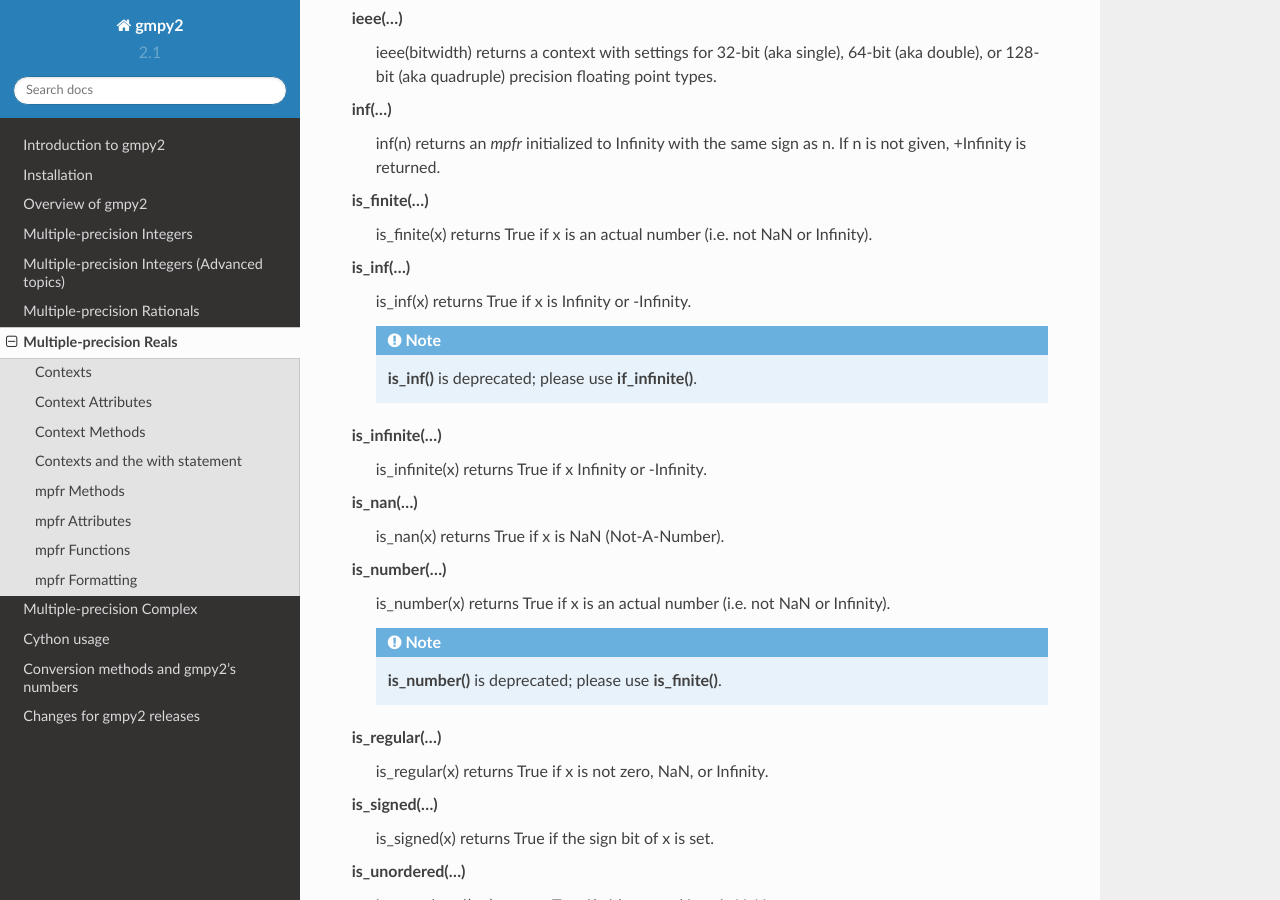
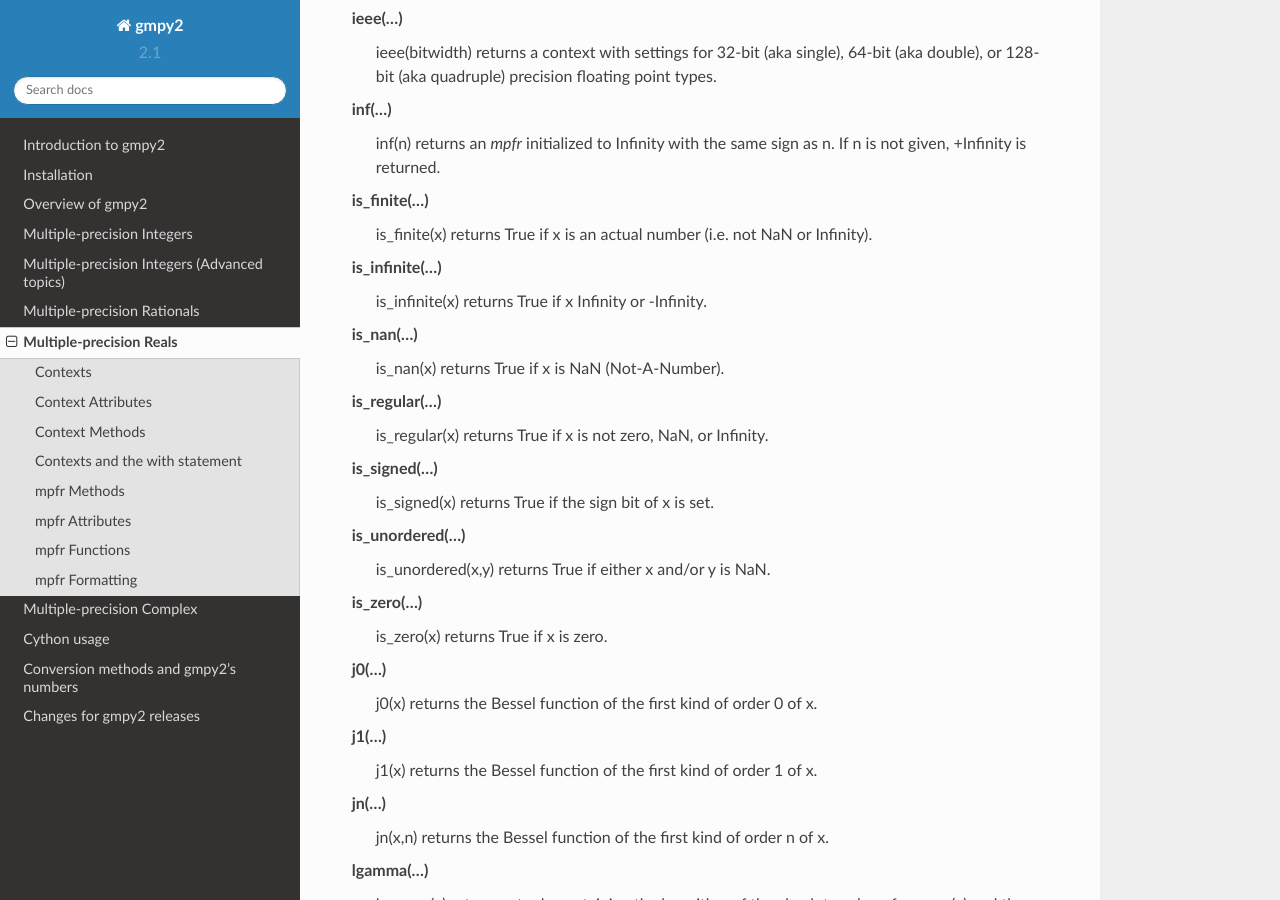
Before and after one commit to aleaxit/gmpy, a Sphinx documentation site: the page built from docs/mpfr.rst, in a window 1280 px wide and 900 px high, scrolled down 16032 px. Built offline with Sphinx 7.4.7 and the Read the Docs theme 2.0.0, drawn with Linux system fonts in a browser that asks for light colours; formulas are drawn with MathJax 3.

Commit message:
Remove deprecated functions (remnants in the rst docs only)

```diff
--- a/docs/mpc.rst
+++ b/docs/mpc.rst
@@ -118,10 +118,6 @@ mpc Functions
 
 **fms(...)**
     fms(x, y, z) returns correctly rounded result of (x * y) - z.
-
-**is_inf(...)**
-    is_inf(x) returns True if either the real or imaginary component of x is
-    Infinity or -Infinity.
 
 **is_nan(...)**
     is_nan(x) returns True if either the real or imaginary component of x is
--- a/docs/mpfr.rst
+++ b/docs/mpfr.rst
@@ -758,24 +758,11 @@ mpfr Functions
     is_finite(x) returns True if x is an actual number (i.e. not NaN or
     Infinity).
 
-**is_inf(...)**
-    is_inf(x) returns True if x is Infinity or -Infinity.
-
-    .. note::
-        **is_inf()** is deprecated; please use **if_infinite()**.
-
 **is_infinite(...)**
     is_infinite(x) returns True if x Infinity or -Infinity.
 
 **is_nan(...)**
     is_nan(x) returns True if x is NaN (Not-A-Number).
-
-**is_number(...)**
-    is_number(x) returns True if x is an actual number (i.e. not NaN or
-    Infinity).
-
-    .. note::
-        **is_number()** is deprecated; please use **is_finite()**.
 
 **is_regular(...)**
     is_regular(x) returns True if x is not zero, NaN, or Infinity.
```
